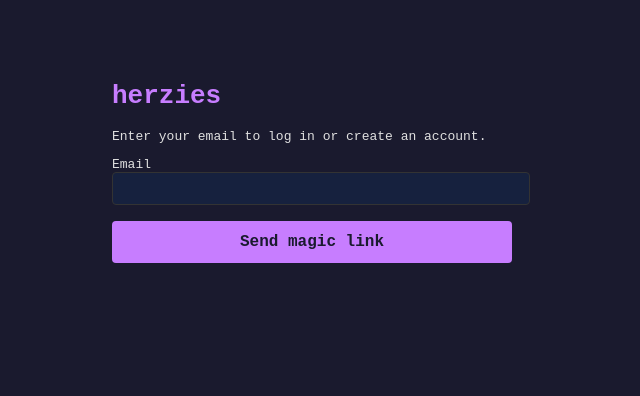
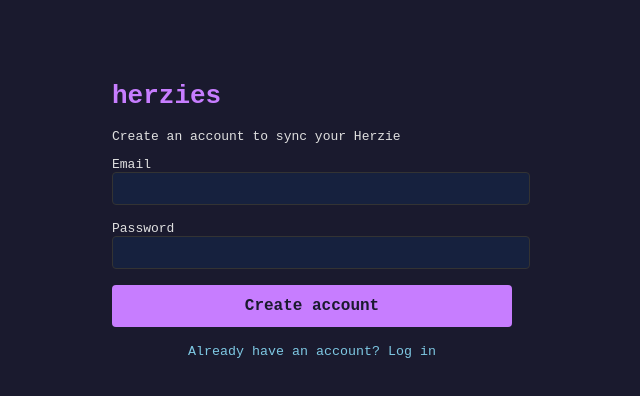
Before and after one commit to mathiasnovas/herzies, a Next.js app in the folder packages/web/: page /auth/cli in a window 1280 px wide. Shown: the top 396 px of the page, without its empty margins (328-968 px from the left). Built offline with nearby package versions, Linux system fonts and the light colour scheme.

Commit message:
Bring back email/password auth

```diff
--- a/packages/web/src/app/auth/cli/page.tsx
+++ b/packages/web/src/app/auth/cli/page.tsx
@@ -9,8 +9,9 @@ function AuthForm() {
 	const port = searchParams.get("port");
 	const fromCli = !!port;
 	const [email, setEmail] = useState("");
+	const [password, setPassword] = useState("");
+	const [mode, setMode] = useState<"login" | "register">("register");
 	const [error, setError] = useState("");
-	const [sent, setSent] = useState(false);
 	const [loading, setLoading] = useState(false);
 
 	async function handleSubmit(e: React.FormEvent) {
@@ -20,43 +21,39 @@ function AuthForm() {
 
 		const supabase = createSupabaseClient();
 
-		// Magic link — redirects back to /auth/callback which handles the token
-		const redirectTo = fromCli
-			? `${window.location.origin}/auth/callback?cli_port=${port}`
-			: `${window.location.origin}/auth/callback`;
+		const result =
+			mode === "register"
+				? await supabase.auth.signUp({ email, password })
+				: await supabase.auth.signInWithPassword({ email, password });
 
-		const { error } = await supabase.auth.signInWithOtp({
-			email,
-			options: { emailRedirectTo: redirectTo },
-		});
-
-		if (error) {
-			setError(error.message);
+		if (result.error) {
+			setError(result.error.message);
 			setLoading(false);
 			return;
 		}
 
-		setSent(true);
-		setLoading(false);
+		const session = result.data.session;
+		if (session) {
+			if (fromCli) {
+				window.location.href = `http://127.0.0.1:${port}/callback?access_token=${session.access_token}&refresh_token=${session.refresh_token}`;
+			} else {
+				window.location.href = `/auth/callback`;
+			}
+		} else {
+			setError("Check your email to confirm your account, then log in.");
+			setLoading(false);
+		}
 	}
 
-	if (sent) {
-		return (
-			<main style={{ maxWidth: 400, margin: "0 auto", padding: "4rem 2rem" }}>
-				<h1 style={{ color: "#c77dff" }}>herzies</h1>
-				<p style={{ color: "#4ade80" }}>Check your email!</p>
-				<p>
-					We sent a magic link to <strong>{email}</strong>.
-					Click it to log in.
-				</p>
-				{fromCli && (
-					<p style={{ color: "#7ec8e3", marginTop: "1rem" }}>
-						Keep your terminal open — it will connect automatically.
-					</p>
-				)}
-			</main>
-		);
-	}
+	const inputStyle = {
+		width: "100%",
+		padding: "0.5rem",
+		background: "#16213e",
+		color: "#e0e0e0",
+		border: "1px solid #333",
+		borderRadius: 4,
+		fontFamily: "monospace",
+	};
 
 	return (
 		<main
@@ -67,7 +64,11 @@ function AuthForm() {
 			}}
 		>
 			<h1 style={{ color: "#c77dff" }}>herzies</h1>
-			<p>Enter your email to log in or create an account.</p>
+			<p>
+				{mode === "register"
+					? "Create an account to sync your Herzie"
+					: "Log in to your account"}
+			</p>
 
 			<form onSubmit={handleSubmit}>
 				<div style={{ marginBottom: "1rem" }}>
@@ -79,22 +80,26 @@ function AuthForm() {
 							value={email}
 							onChange={(e) => setEmail(e.target.value)}
 							required
-							style={{
-								width: "100%",
-								padding: "0.5rem",
-								background: "#16213e",
-								color: "#e0e0e0",
-								border: "1px solid #333",
-								borderRadius: 4,
-								fontFamily: "monospace",
-							}}
+							style={inputStyle}
+						/>
+					</label>
+				</div>
+				<div style={{ marginBottom: "1rem" }}>
+					<label>
+						Password
+						<br />
+						<input
+							type="password"
+							value={password}
+							onChange={(e) => setPassword(e.target.value)}
+							required
+							minLength={6}
+							style={inputStyle}
 						/>
 					</label>
 				</div>
 
-				{error && (
-					<p style={{ color: "#ff6b6b" }}>{error}</p>
-				)}
+				{error && <p style={{ color: "#ff6b6b" }}>{error}</p>}
 
 				<button
 					type="submit"
@@ -112,9 +117,32 @@ function AuthForm() {
 						cursor: "pointer",
 					}}
 				>
-					{loading ? "..." : "Send magic link"}
+					{loading
+						? "..."
+						: mode === "register"
+							? "Create account"
+							: "Log in"}
 				</button>
 			</form>
+
+			<p style={{ marginTop: "1rem", textAlign: "center" }}>
+				<button
+					onClick={() =>
+						setMode(mode === "register" ? "login" : "register")
+					}
+					style={{
+						background: "none",
+						border: "none",
+						color: "#7ec8e3",
+						fontFamily: "monospace",
+						cursor: "pointer",
+					}}
+				>
+					{mode === "register"
+						? "Already have an account? Log in"
+						: "Need an account? Register"}
+				</button>
+			</p>
 		</main>
 	);
 }
```
